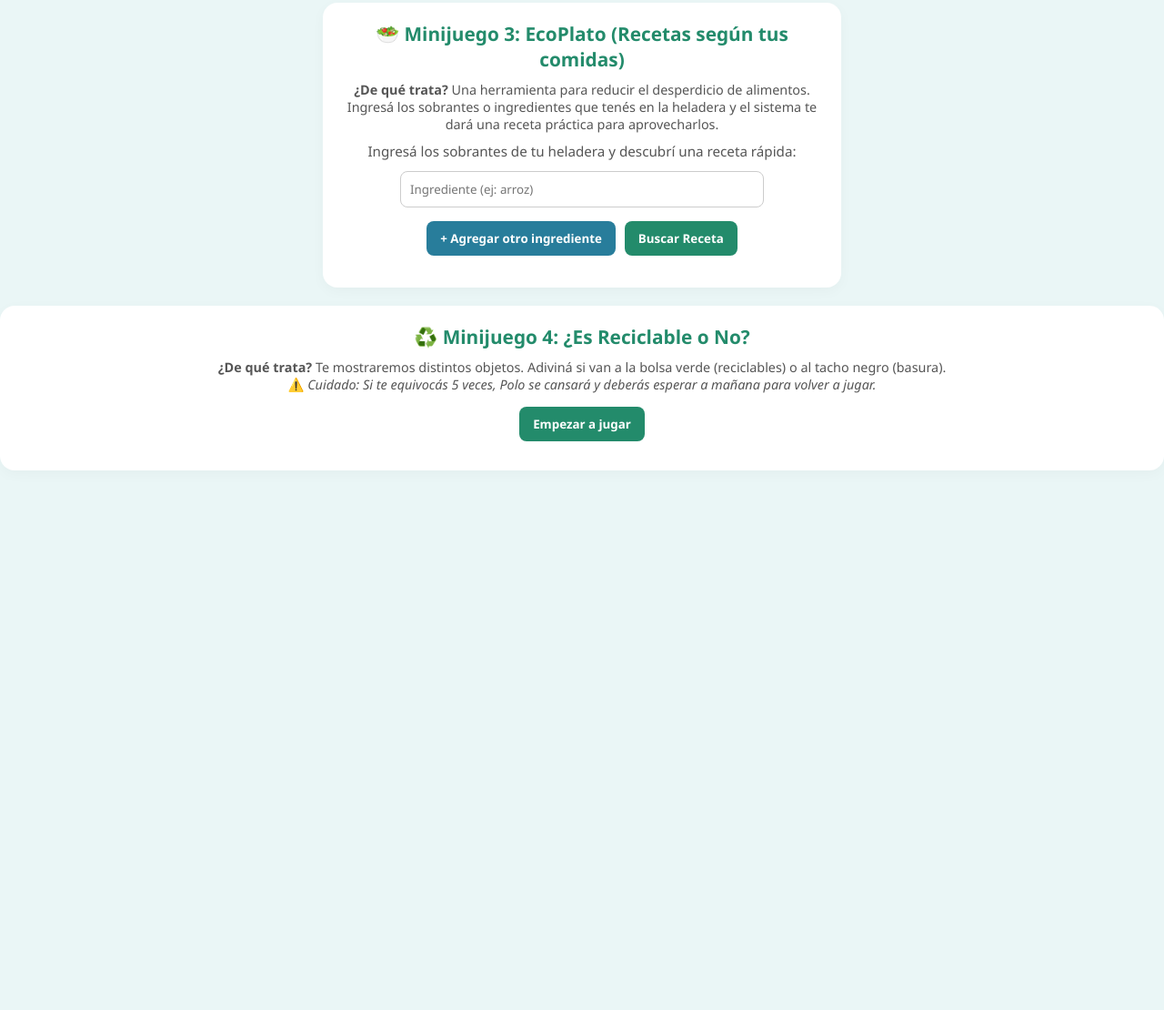
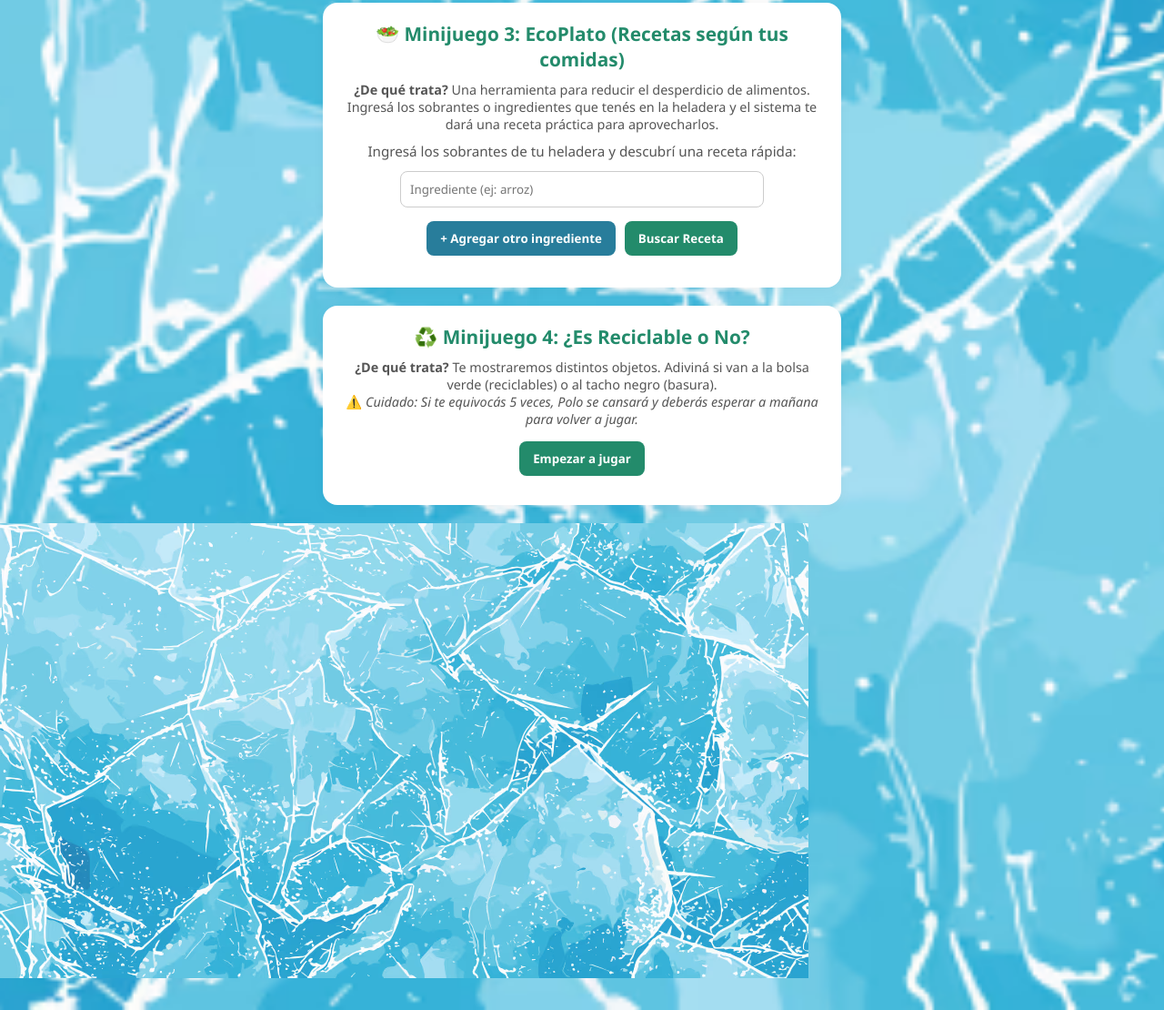
Before and after one commit to Lolo399-beep/EcoPulse, a plain HTML site: page index.html in a window 1280 px wide. Shown: the part 1258-2368 px from the top of the page at 91% size. Before the commit the page ends 1805 px from the top, so only its background shows below. Drawn offline with Linux system fonts and the light colour scheme.

Commit message:
Add files via upload

```diff
--- a/index.html
+++ b/index.html
@@ -122,13 +122,6 @@
 
             <div id="resultado-receta" style="margin-top: 15px;"></div>
         </section>
-
-    </main>
-
-    <script src="main.js"></script>
-</body>
-</html>
-
 <!-- Minijuego 4: ¿Es Reciclable o No? -->
         <section class="card">
             <h2>♻️ Minijuego 4: ¿Es Reciclable o No?</h2>
@@ -153,3 +146,9 @@
                 </div>
             </div>
         </section>
+    </main>
+
+    <script src="main.js"></script>
+    <img src="hielo.avif" alt="Imagen de hielo">
+</body>
+</html>
--- a/styles.css
+++ b/styles.css
@@ -222,3 +222,12 @@
 #emoji-reciclaje:hover {
     transform: scale(1.2) rotate(5deg);
 }
+
+body {
+  background-image: url('hielo.avif');
+
+  /* Propiedades opcionales recomendadas para que se ajuste bien */
+  background-size: cover;
+  background-position: center;
+  background-repeat: no-repeat;
+}
```
Also changed, not shown: hielo.avif (added).
